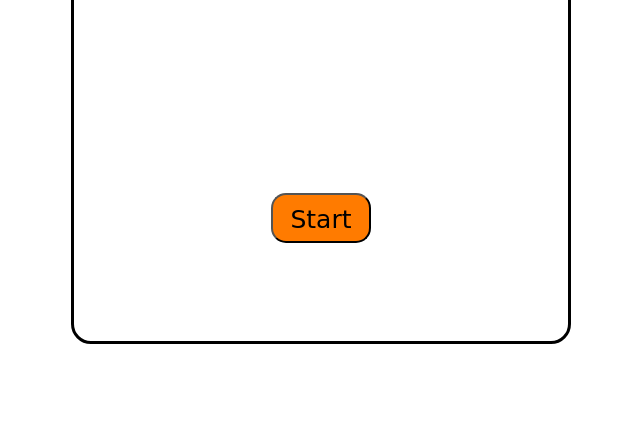
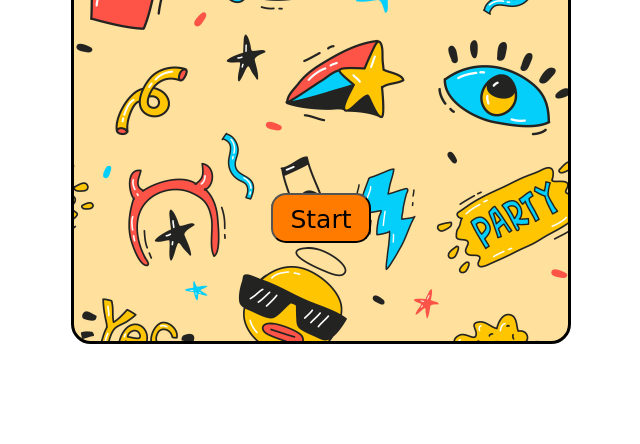
Before and after one commit to chingisdorzhiev/quizz, a plain HTML site: page index.html in a window 1280 px wide. Shown: the part 356-800 px from the top of the page, without its empty margins (319-959 px from the left). Drawn offline with Linux system fonts and the light colour scheme; the site is published under a folder, as on GitHub Pages, so addresses that start at the root find nothing; a web font is replaced by a local one.

Commit message:
Update quizStyles.css

```diff
--- a/quizStyles.css
+++ b/quizStyles.css
@@ -31,7 +31,7 @@ body {
   width: 500px;
   border-radius: 20px;
   border: 3px black solid;
-  background-image: url(/5923794.jpg);
+  background-image: url(5923794.jpg);
   background-size: 500px auto;
 }
 
```
